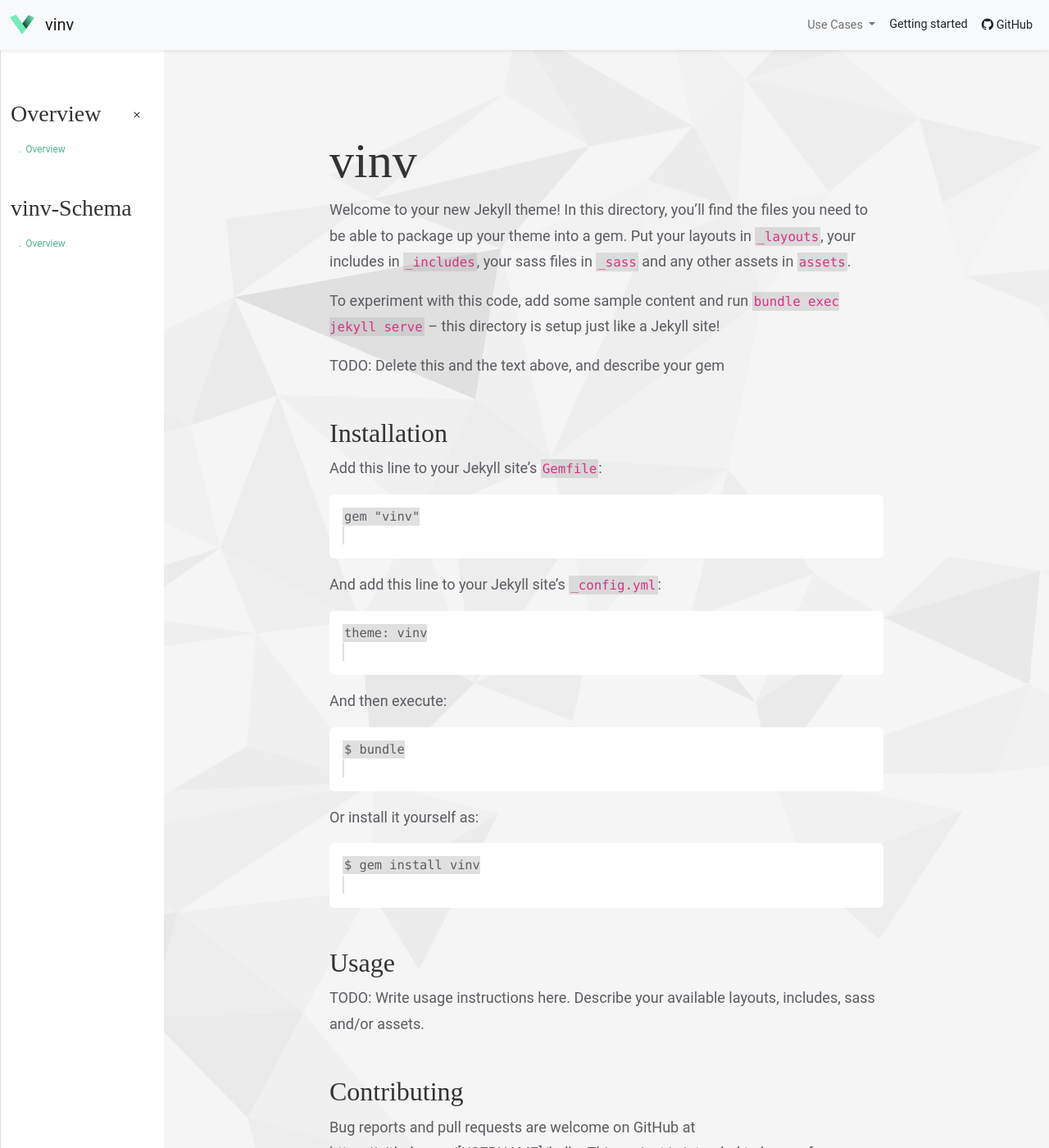
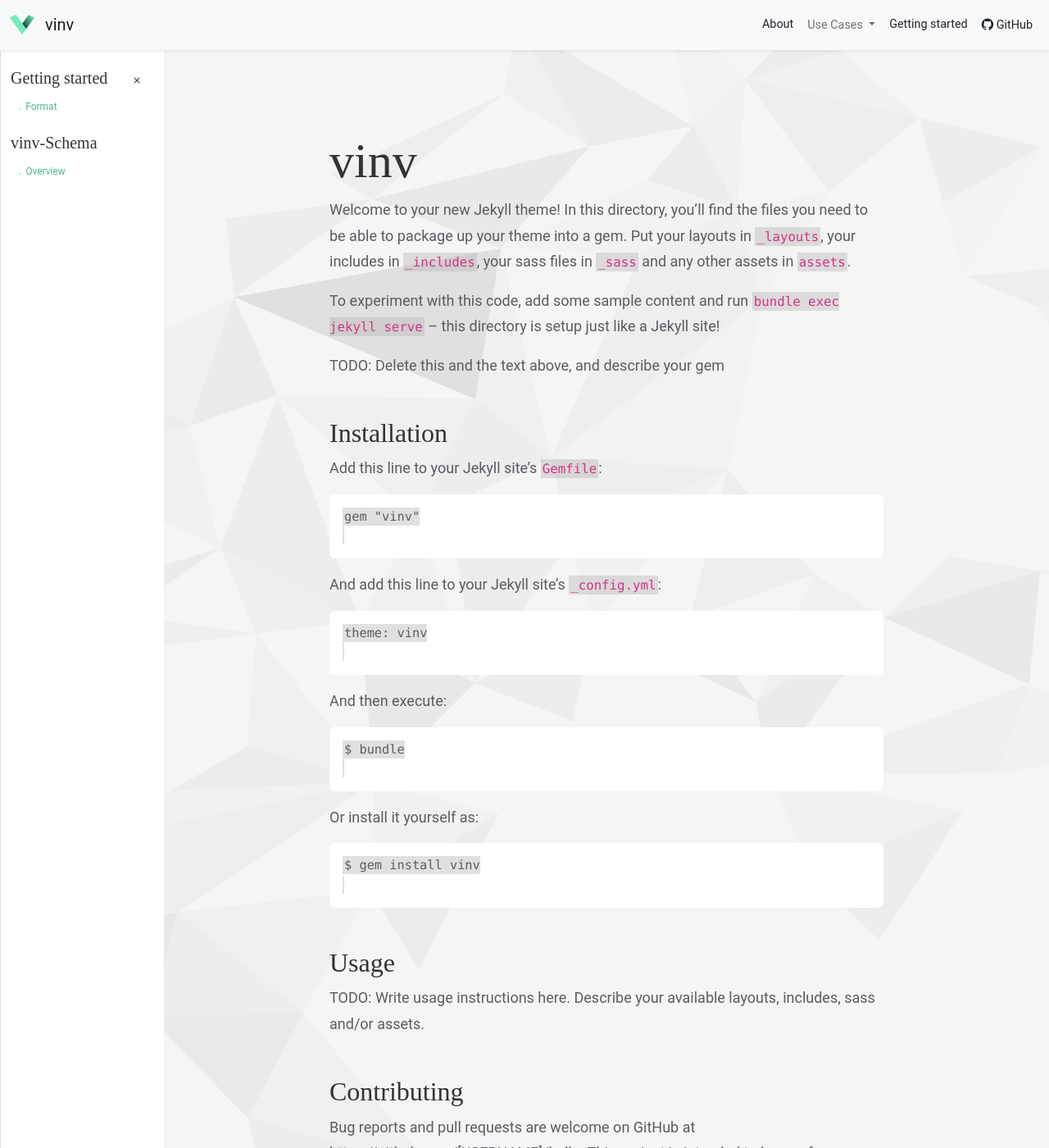
Before and after one commit to vinv-group/vinv-jekyll-theme, a Jekyll site: the page built from documentation.md, in a window 1280 px wide and 1400 px high. Shown: the whole window at 82% size. Built offline with Jekyll 4.4.1, drawn with Linux system fonts in a browser that asks for light colours; our own code applies the rules of GitHub Pages for plain Markdown files.

Commit message:
change navigation

```diff
--- a/_data/documentation.json
+++ b/_data/documentation.json
@@ -1,11 +1,11 @@
 {
     "toc": [
         {
-            "title": "Overview",
+            "title": "Getting started",
             "subfolderitems": [
                 {
-                    "page": "Overview",
-                    "url": "/getting-started.html"
+                    "page": "Format",
+                    "url": "./getting-started.html#vinv-exchange-format"
                 }
             ]
         },
--- a/_includes/contributors.html
+++ b/_includes/contributors.html
@@ -8,7 +8,7 @@
     </p>
     <p>Through sponsorship you allow <span class="heighlight">vinv</span> to thrive continually.</p>
     <div  class="text-center mt-4">
-          <a class="btn btn-outline-dark heighlight" href="mailto:support@vinv.io?subject=Becoming%20a%20Sponsor">
+          <a class="btn btn-outline-dark" href="mailto:support@vinv.io?subject=Becoming%20a%20Sponsor">
             <i class="bi-envelope-fill" role="img" aria-label="Mail"></i>
             Becoming a Sponsor
           </a><br/>
--- a/_includes/nav.html
+++ b/_includes/nav.html
@@ -1,7 +1,7 @@
 
 <nav class="vinv-sidebar">
 {% for item in site.data.documentation.toc %}
-    <h3 class="text-nowrap">{{ item.title }}</h3>
+    <span class="text-nowrap h5">{{ item.title }}</span>
     <ul>
     {% for entry in item.subfolderitems %}
         <li>
--- a/_includes/navbar.html
+++ b/_includes/navbar.html
@@ -9,6 +9,11 @@
         </button>
         <div class="collapse navbar-collapse justify-content-between d-flex flex-row-reverse" id="navbarScroll">
           <ul class="nav navbar-nav main-navigation my-0 ">
+            <li class="nav-item">
+              <a class="btn nav-link text-dark text-sm-center p-2 scroll" href="{{ site.url }}/about">
+                About
+              </a>
+            </li>
             <li class="nav-item dropdown">
               <a class="nav-link dropdown-toggle" href="#" id="navbarDropdown" role="button" data-bs-toggle="dropdown" aria-expanded="false">
                 Use Cases
@@ -18,7 +23,7 @@
               </ul>
             </li>
             <li class="nav-item">
-              <a class="btn nav-link text-dark text-sm-center p-2 scroll" href="{{ site.url }}/getting-started">
+              <a class="btn nav-link text-dark text-sm-center p-2 scroll" href="{{ site.url }}/documentations/getting-started">
                 Getting started
               </a>
             </li>
--- a/_sass/vinv/initialize.scss
+++ b/_sass/vinv/initialize.scss
@@ -171,7 +171,9 @@
     padding: 2px;
     background-color: #b5b5b569;
 }
-
+pre code{
+    background-color: none;
+}
 .vinv-contributors-avatar{
     max-width: 50px;
 }
```
